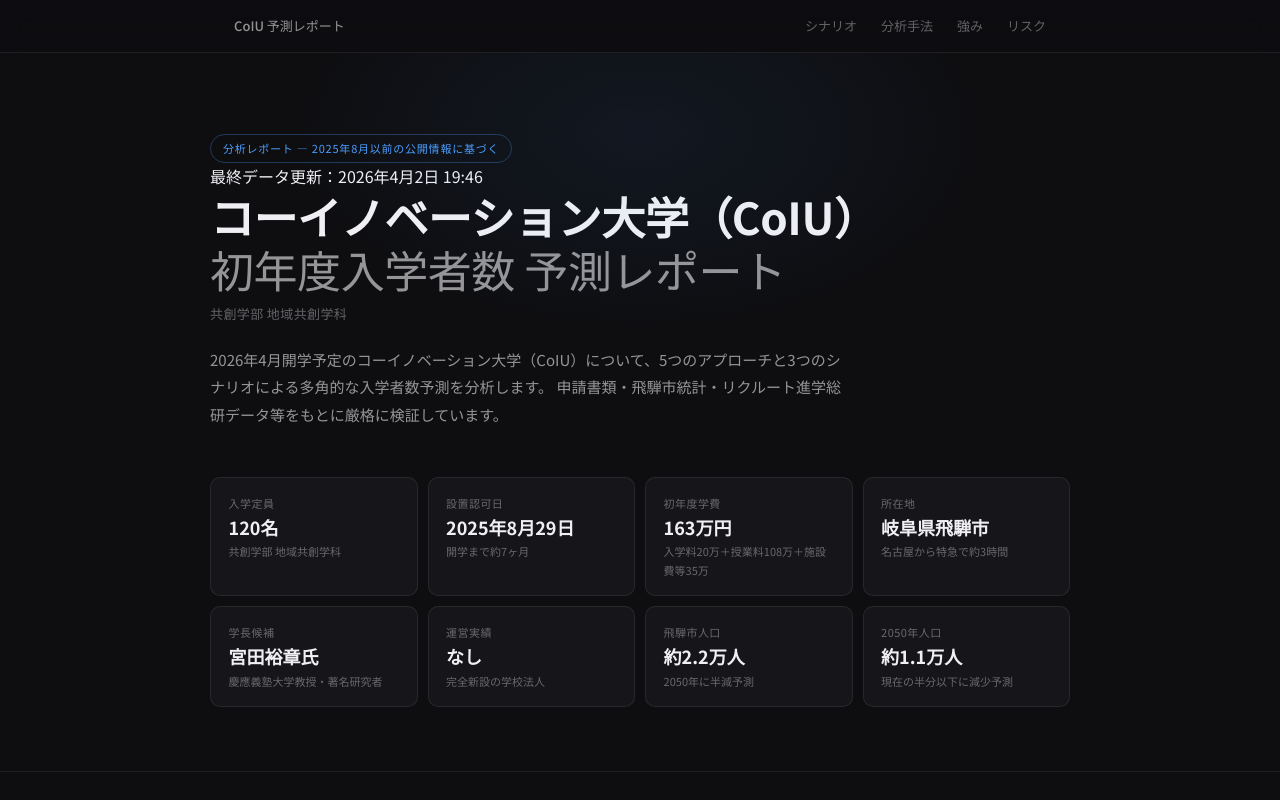
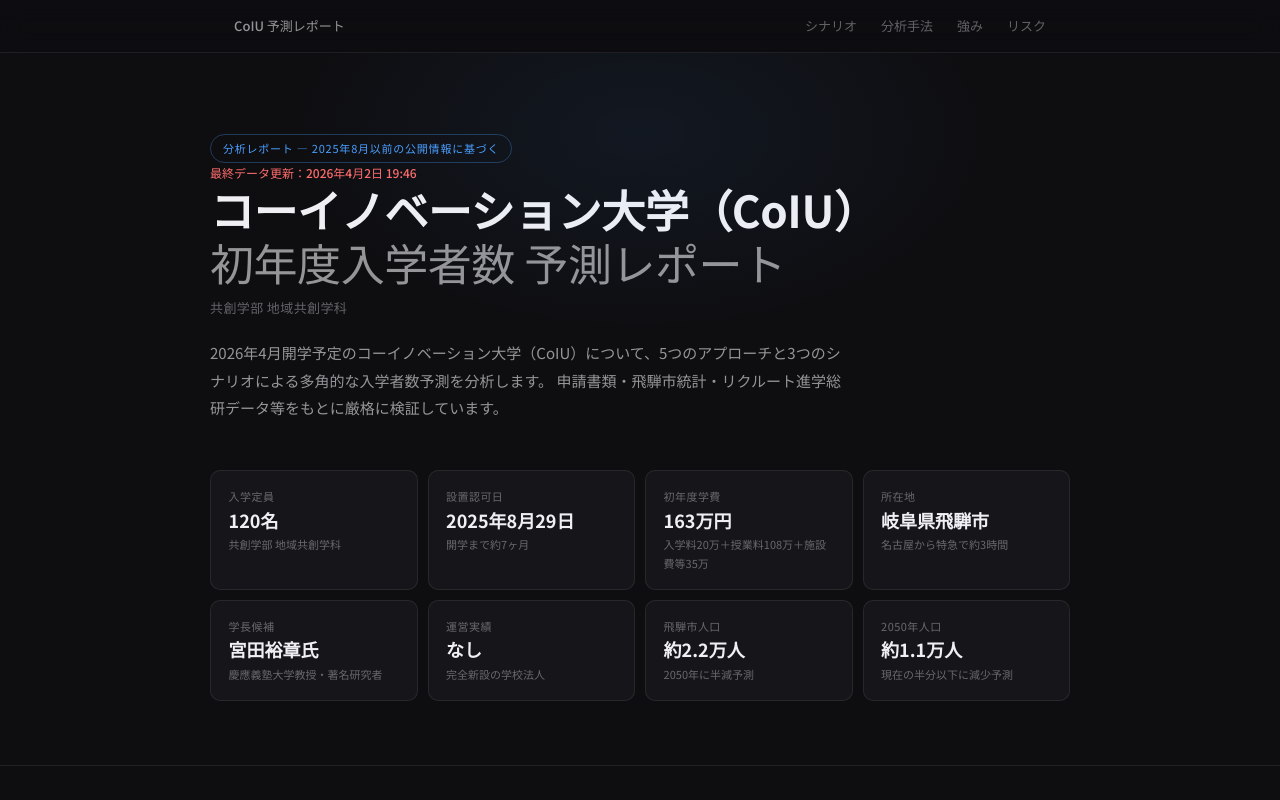
Before and after one commit to gafamoomin/coiu-report, a React (Vite) app: page / in a window 1280 px wide. Shown: the top 800 px of the page. Built offline with nearby package versions, Linux system fonts and the light colour scheme.

Commit message:
データ更新日スタイル修正

```diff
--- a/src/components/Hero.tsx
+++ b/src/components/Hero.tsx
@@ -6,7 +6,7 @@ export default function Hero() {
     <section className={styles.hero}>
       <div className={styles.inner}>
         <div className={styles.tag}>分析レポート — 2025年8月以前の公開情報に基づく</div>
-        <div>最終データ更新：2026年4月2日 19:46</div>
+        <div className={styles.updated}>最終データ更新：2026年4月2日 19:46</div>
         <h1 className={styles.title}>
           {universityInfo.name}<br />
           <span className={styles.titleSub}>初年度入学者数 予測レポート</span>
```
